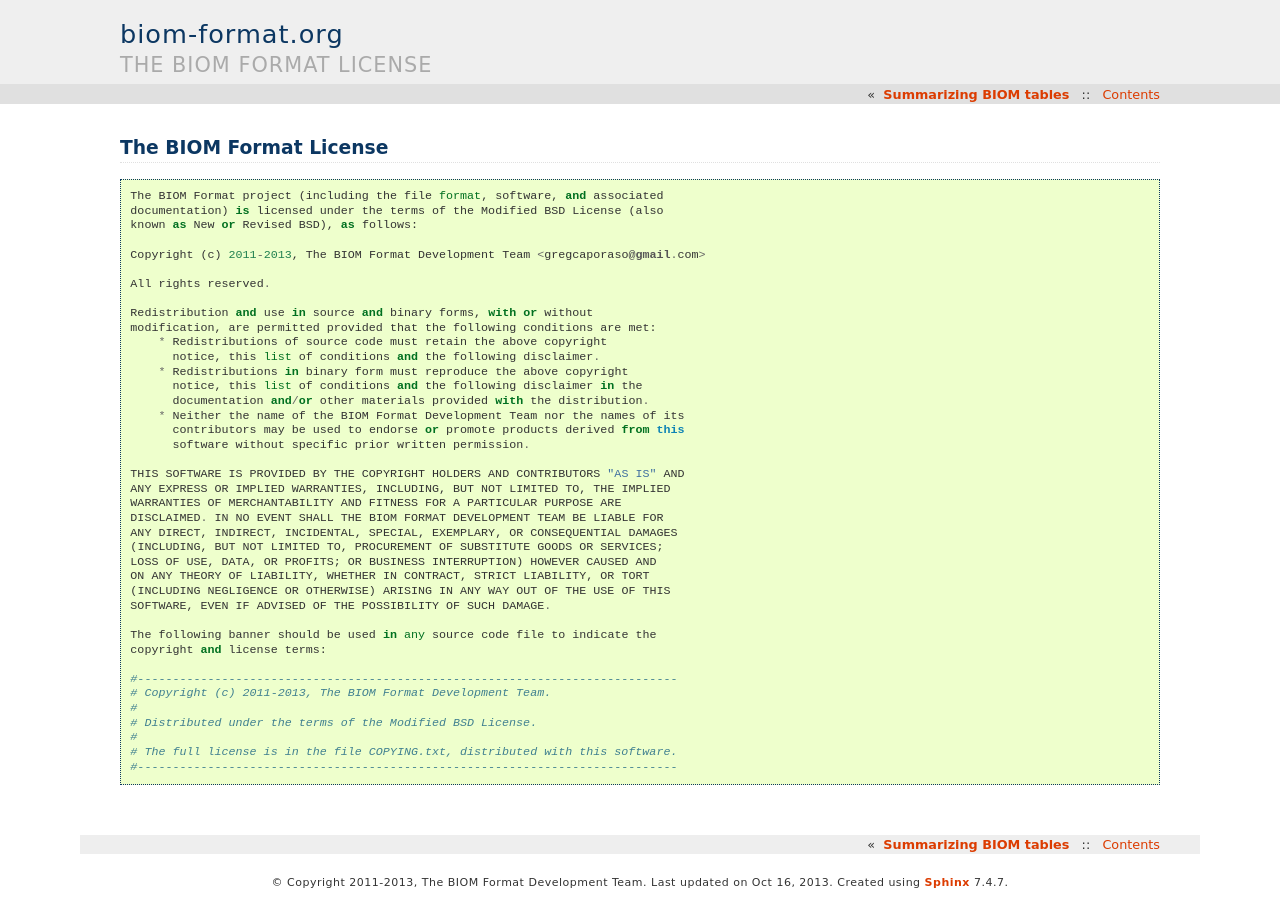
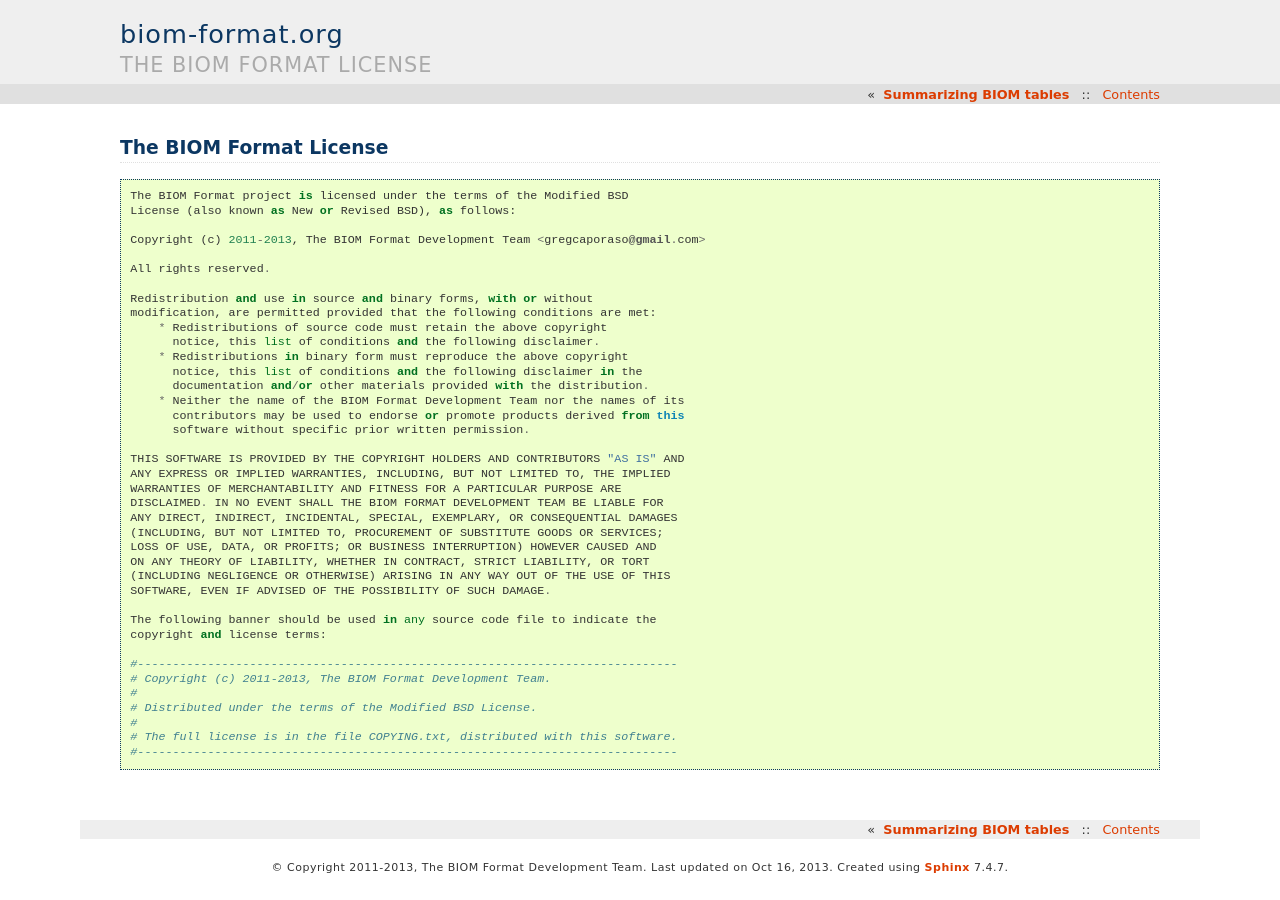
Before and after one commit to biocore/biom-format, a Sphinx documentation site: the page built from doc/BIOM_LICENSE.rst, in a window 1280 px wide. Built offline with Sphinx 7.4.7, drawn with Linux system fonts in a browser that asks for light colours.

Commit message:
Update ChangeLog and license per @gregcaporaso's suggestions

```diff
--- a/COPYING.txt
+++ b/COPYING.txt
@@ -2,9 +2,8 @@
  The BIOM Format licensing terms
 ================================
 
-The BIOM Format project (including the file format, software, and associated
-documentation) is licensed under the terms of the Modified BSD License (also
-known as New or Revised BSD), as follows:
+The BIOM Format project is licensed under the terms of the Modified BSD License
+(also known as New or Revised BSD), as follows:
 
 Copyright (c) 2011-2013, The BIOM Format Development Team <gregcaporaso@gmail.com>
 
--- a/doc/BIOM_LICENSE.rst
+++ b/doc/BIOM_LICENSE.rst
@@ -5,9 +5,8 @@ The BIOM Format License
 
 ::
 
-    The BIOM Format project (including the file format, software, and associated
-    documentation) is licensed under the terms of the Modified BSD License (also
-    known as New or Revised BSD), as follows:
+    The BIOM Format project is licensed under the terms of the Modified BSD
+    License (also known as New or Revised BSD), as follows:
 
     Copyright (c) 2011-2013, The BIOM Format Development Team <gregcaporaso@gmail.com>
 
```
Also changed, not shown: ChangeLog.md (+1 -1 lines).
